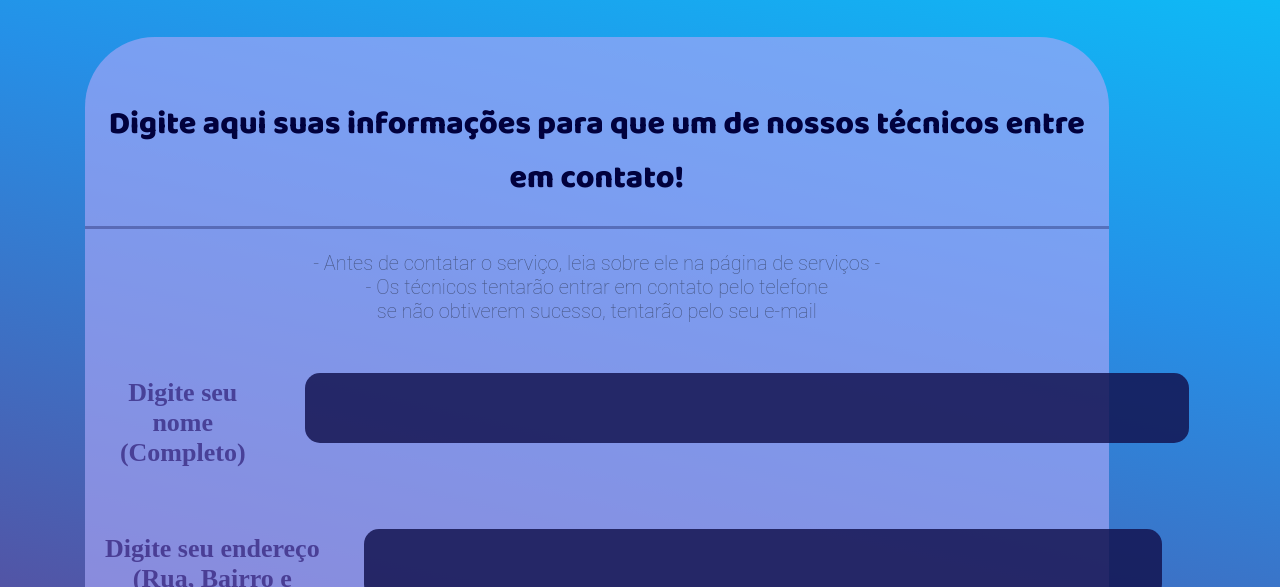
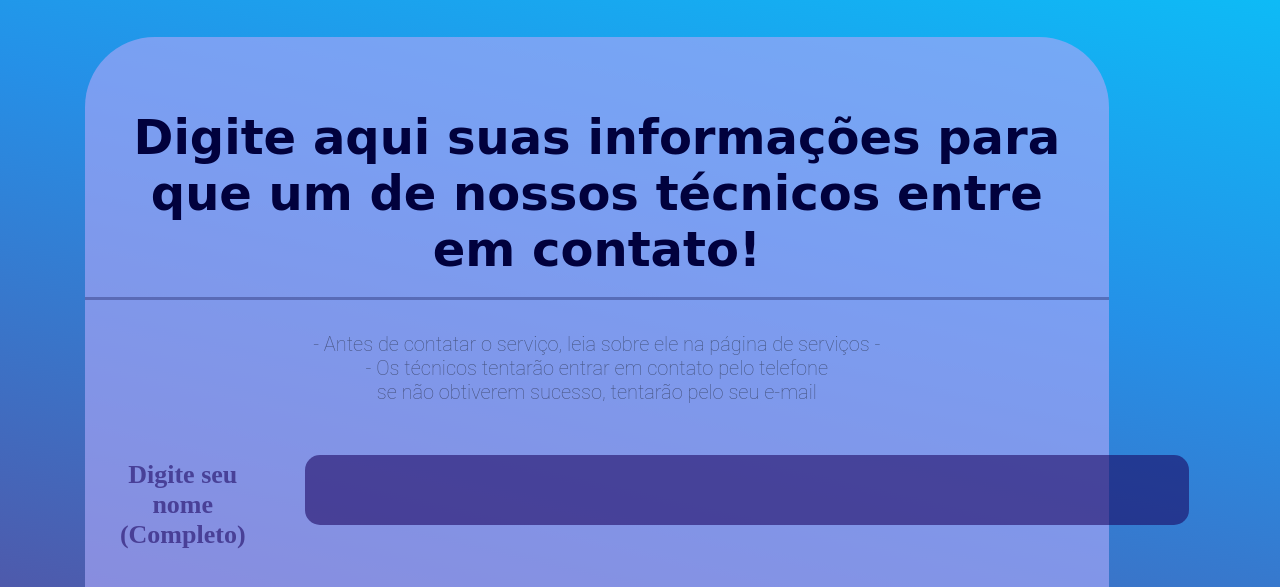
Before and after one commit to KauanLazzarin/Site-de-Informatica, a website: page src/views/consult-schedule.html in a window 1280 px wide. Shown: the part 213-800 px from the top of the page. Drawn offline with Linux system fonts and the light colour scheme; a web font is replaced by a local one.

Commit message:
algumas pequenas mudanças de visual

```diff
--- a/public/styles/consult-schedule-page.css
+++ b/public/styles/consult-schedule-page.css
@@ -123,7 +123,7 @@
 
         text-align: center;
         border-bottom: 3px solid  rgba(1, 1, 61, 0.301);
-        font-family: 'Baloo Da 2', cursive;
+        font-size: 48px;
         color: rgb(1, 1, 61);
     }
 
@@ -162,7 +162,7 @@
         padding: 15px;
         width: 70vw;
         font-size: 20px;
-        background-color: rgba(17, 17, 78, 0.829);
+        background-color: rgba(25, 0, 92, 0.555);
         color:rgb(142, 140, 243);
         font-family: 'Baloo Da 2', cursive;
         font-size: 24px;
```
Also changed, not shown: src/pages.js (+8 -0 lines), 1 other file.
